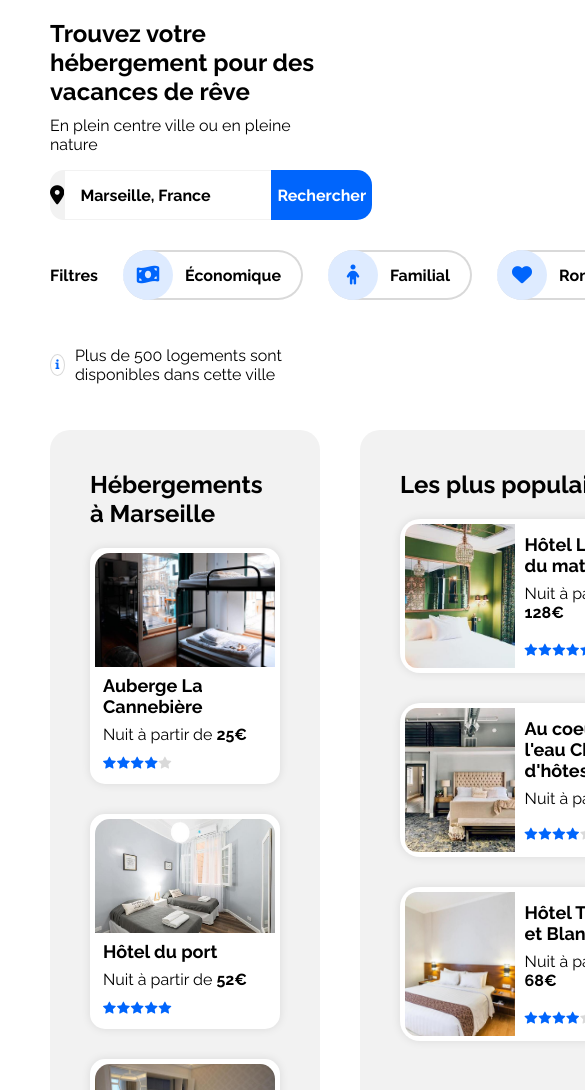
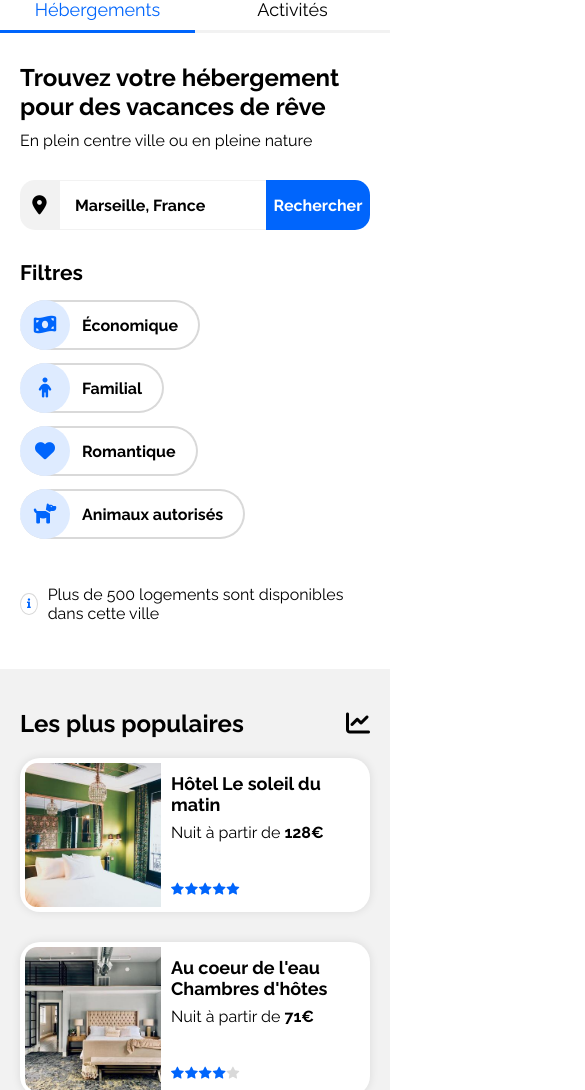
Before and after one commit to mcholl85/OC-P2, a plain HTML site: page index.html in a window 390 px wide. Shown: the part 102-1192 px from the top of the page, 585 px wide, since content can reach past the window. Drawn offline with nearby package versions, Linux system fonts and the light colour scheme.

Commit message:
refactor: addd breakpoint max 768px

```diff
--- a/index.html
+++ b/index.html
@@ -2,6 +2,7 @@
 <html>
 <head>
     <meta charset="utf-8" />
+    <meta name="viewport" content="width=device-width, initial-scale=1">
     <script src="https://kit.fontawesome.com/da72397d66.js" crossorigin="anonymous"></script>
     <link rel="stylesheet" href="style.css" />
     <link rel="preconnect" href="https://fonts.googleapis.com">
@@ -33,10 +34,12 @@
             </form>
             <div id="filtres">
                 <div><strong>Filtres</strong></div>
-                <div><a href="#"><i class="fas fa-money-bill-wave"></i>Économique</a></div>
-                <div><a href="#"><i class="fas fa-child"></i>Familial</a></div>
-                <div><a href="#"><i class="fas fa-heart"></i>Romantique</a></div>
-                <div><a href="#"><i class="fas fa-dog"></i>Animaux autorisés</a></div>
+                <div>
+                    <div><a href="#"><i class="fas fa-money-bill-wave"></i>Économique</a></div>
+                    <div><a href="#"><i class="fas fa-child"></i>Familial</a></div>
+                    <div><a href="#"><i class="fas fa-heart"></i>Romantique</a></div>
+                    <div><a href="#"><i class="fas fa-dog"></i>Animaux autorisés</a></div>
+                </div>
             </div>
             <div>
                 <span class="info">i</span>
--- a/style.css
+++ b/style.css
@@ -6,6 +6,12 @@ body {
 }
 #container {
     margin: 0 50px 50px 50px;
+}
+@media screen and (max-width: 768px)
+{
+    #container {
+        margin: 0;
+    }
 }
 ul {
     list-style-type: none;
@@ -17,10 +23,6 @@ a {
 }
 a:hover {
     color:#0065FC;
-}
-.active {
-    color:#0065FC;
-    border-top: 2px solid #0065FC;
 }
 article {
     box-shadow: 0px 0px 10px 0px rgb(0 0 0 / 10%);
@@ -37,7 +39,6 @@ article {
     word-spacing: -3px;
 }
 /* Header */
-
 header {
     padding-top: 26px;
 }
@@ -58,7 +59,46 @@ nav a {
 nav a:hover {
     border-top: 2px solid #0065FC;
 }
-
+.active {
+    color:#0065FC;
+    border-top: 2px solid #0065FC;
+}
+@media screen and (max-width: 768px)
+{
+    nav {
+       flex-direction: column;
+       align-items: center;
+    }
+    nav img {
+        margin: 0 0 30px;
+    }
+    nav a {
+        border-top: 0;
+        padding: 0;
+        font-size: 18px;
+    }
+    .active {
+        border-top: 0;
+    }
+    nav a:hover {
+        border-top: 0;
+    }
+    nav ul {
+        width: 100%;
+        margin: 0;
+    }
+    nav li {
+        width: 50%;
+        text-align: center;
+        padding-bottom: 10px;
+    }
+    nav li:first-child {
+        border-bottom: 3px solid #0065FC;
+    }
+    nav li:last-child {
+        border-bottom: 3px solid #F2F2F2;
+    }
+}
 /* Section Formulaire */
 #formulaire {
     margin-bottom: 30px;
@@ -110,6 +150,9 @@ nav a:hover {
 #filtres {
     margin-bottom: 30px;
 }
+#filtres > div:first-child {
+    font-size: 21px;
+}
 #filtres div {
     margin: 0 25px 0 0;
 }
@@ -149,6 +192,28 @@ nav a:hover {
     width: 20px;
     font-family: 'Rokkitt', 'serif';
 }
+@media screen and (max-width: 768px)
+{
+    #formulaire {
+        margin: 30px 20px;
+    }
+    #formulaire form {
+        margin: 30px 0;
+    }
+    #formulaire h2 {
+        margin: 0;
+    }
+    #filtres {
+        flex-wrap: wrap;
+    }
+    #filtres > div:first-child {
+        margin-bottom: 15px;
+    }
+    #filtres > div:last-child {
+        flex-wrap: wrap;
+        gap: 13px;
+    }
+}
 
 /* Main */
 
@@ -164,6 +229,12 @@ main h2 {
 }
 main h3 {
     font-size: 18px;
+}
+@media screen and (max-width: 768px)
+{
+    main {
+        flex-direction: column;
+    }
 }
 /* Section populaire */
 
@@ -219,13 +290,23 @@ main h3 {
     margin: 0;
     padding-top: 8px;
 }
+@media screen and (max-width: 768px)
+{
+    main section {
+        border-radius: 0;
+    }
+    #populaire {
+        order: 1;
+        margin-left: 0;
+        padding: 40px 20px;
+    }
+}
 /* Section Hébergements */
 
 #hebergements {
     padding: 40px;
     flex: 2;
 }
-
 #hebergements div article {
     min-width: 180px;
     width: 30%;
@@ -260,8 +341,20 @@ main h3 {
     font-size: 120%;
     font-weight: bold;
 }
-
-
+@media screen and (max-width: 768px)
+{
+    #hebergements {
+        order: 2;
+        background-color: white;
+        padding: 40px 20px;
+    }
+    #hebergements div article {
+        width: 100%;
+    }
+    .galeries {
+        margin-bottom: 0;
+    }
+}
 /* Section Activités */
 
 #activites {
@@ -322,8 +415,34 @@ main h3 {
     font-size: 19px;
     padding-left: 15px;
 }
+@media screen and (max-width: 768px)
+{
+    #activites {
+        margin: 10px 20px 30px 20px;
+    }
+    #activites > div {
+        flex-direction: column;
+        max-height: none;
+    }
+    #activites div > div {
+        margin-right: 0;
+    }
+    #activites article {
+        margin: 0;
+        max-height: 190px;
+        margin-bottom: 20px;
+    }
+}
 
 /* Footer */
+
+@media screen and (max-width: 768px)
+{
+    footer {
+        flex-direction: column;
+        padding: 20px 40px;
+    }
+}
 
 footer {
     background-color: #F2F2F2;
@@ -333,6 +452,10 @@ footer {
 footer div {
     margin-right: auto;
 }
+footer h3 {
+    font-size: 21px;
+}
 footer li {
     margin-bottom: 10px;
+    font-size: 18px;
 }
```
